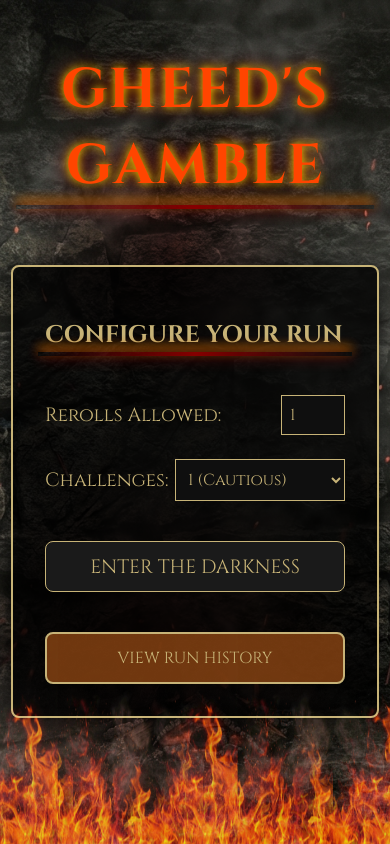
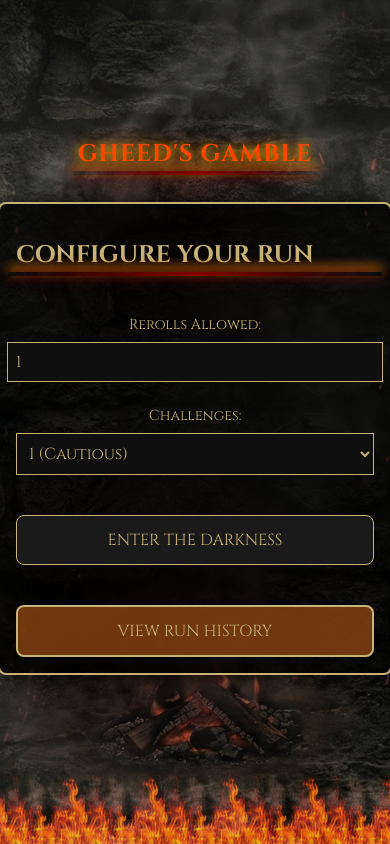
Before and after one commit to Santboii/gheedsgamble, a Next.js app: page / in a window 390 px wide. Built offline with nearby package versions, Linux system fonts and the light colour scheme.

Commit message:
Add mobile responsive styles for better mobile UX

```diff
--- a/src/app/page.module.css
+++ b/src/app/page.module.css
@@ -584,3 +584,198 @@
 .deleteButton:hover {
   background: rgba(139, 69, 19, 0.5);
 }
+
+/* Mobile Responsive Styles */
+@media (max-width: 768px) {
+  .main {
+    padding: 1rem 1rem 6rem 1rem;
+    gap: 1rem;
+  }
+
+  .title {
+    font-size: 2rem;
+    letter-spacing: 1px;
+  }
+
+  .titleFixed {
+    font-size: 1.2rem;
+    top: 0.5rem;
+    left: 0.5rem;
+  }
+
+  .configContainer {
+    padding: 1.5rem;
+    min-width: unset;
+    width: 100%;
+    max-width: 400px;
+    margin-bottom: 5rem;
+  }
+
+  .configGroup {
+    flex-direction: column;
+    gap: 0.5rem;
+  }
+
+  .configGroup label {
+    font-size: 0.9rem;
+  }
+
+  .configGroup input,
+  .configGroup select {
+    width: 100%;
+  }
+
+  .startButton,
+  .historyButton {
+    font-size: 1rem;
+    padding: 0.8rem 1.5rem;
+  }
+
+  .progressPanel {
+    top: 3.5rem;
+    right: 0.5rem;
+    padding: 0.8rem;
+    font-size: 0.85rem;
+    max-width: 150px;
+  }
+
+  .stepContainer {
+    width: 100%;
+    max-width: 400px;
+    margin-bottom: 5rem;
+  }
+
+  .stepContainer h2 {
+    font-size: 1.2rem;
+  }
+
+  .pendingResult h3 {
+    font-size: 1.3rem;
+  }
+
+  .resultValue {
+    font-size: 1.8rem;
+  }
+
+  .description {
+    font-size: 0.9rem;
+    max-width: 100%;
+  }
+
+  .actions {
+    flex-direction: column;
+    gap: 0.8rem;
+  }
+
+  .actions button {
+    width: 100%;
+  }
+
+  .confirmButton,
+  .rerollButton,
+  .startRunButton {
+    font-size: 1rem;
+    padding: 0.8rem 1.5rem;
+  }
+
+  .resultCard {
+    padding: 1.5rem;
+    max-width: 400px;
+    width: 100%;
+  }
+
+  .resultTitle {
+    font-size: 1.5rem;
+  }
+
+  .resultDetails p {
+    font-size: 0.9rem;
+  }
+
+  .summaryDescription {
+    font-size: 0.85rem;
+  }
+
+  /* Modal adjustments */
+  .modal {
+    width: 95%;
+    max-height: 90vh;
+  }
+
+  .modalHeader h2 {
+    font-size: 1.3rem;
+  }
+
+  .modalActions {
+    flex-direction: column;
+    gap: 0.5rem;
+  }
+
+  .exportButton,
+  .importButton {
+    width: 100%;
+    text-align: center;
+  }
+
+  .runItem {
+    padding: 0.8rem;
+  }
+
+  .runHeader {
+    flex-direction: column;
+    align-items: flex-start;
+    gap: 0.5rem;
+  }
+
+  .runActions {
+    flex-wrap: wrap;
+  }
+
+  .runActions button {
+    flex: 1;
+    min-width: 80px;
+  }
+
+  /* Flame effects - reduce on mobile */
+  .fireOverlay,
+  .fireOverlayBack {
+    height: 120px;
+  }
+}
+
+@media (max-width: 480px) {
+  .title {
+    font-size: 1.5rem;
+  }
+
+  .titleFixed {
+    font-size: 1rem;
+  }
+
+  .configContainer {
+    padding: 1rem;
+  }
+
+  .progressPanel {
+    font-size: 0.75rem;
+    padding: 0.6rem;
+  }
+
+  .stepContainer h2 {
+    font-size: 1rem;
+  }
+
+  .resultValue {
+    font-size: 1.5rem;
+  }
+
+  .resultTitle {
+    font-size: 1.2rem;
+  }
+
+  /* Smaller flames on very small screens */
+  .fireOverlay,
+  .fireOverlayBack {
+    height: 80px;
+  }
+}
```
